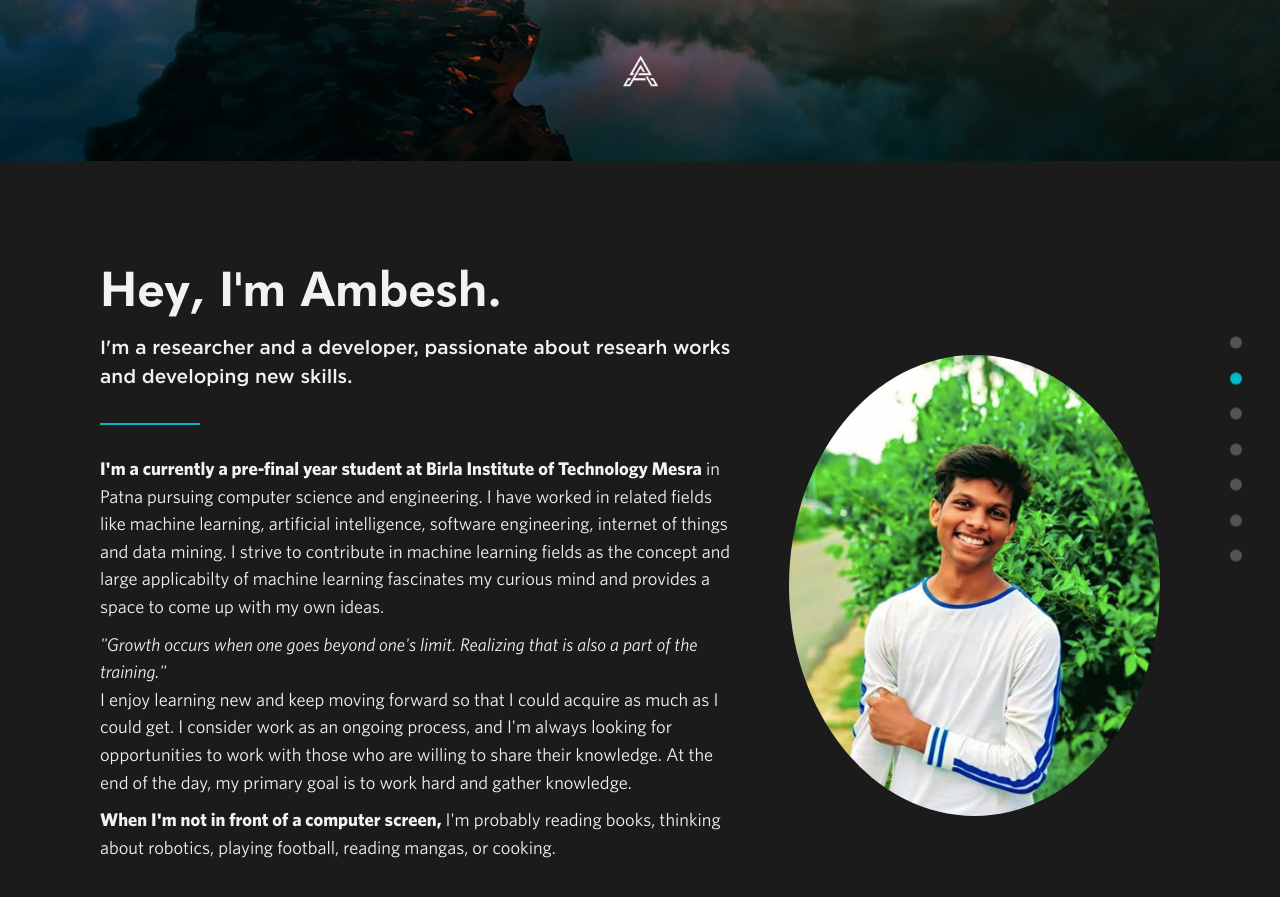
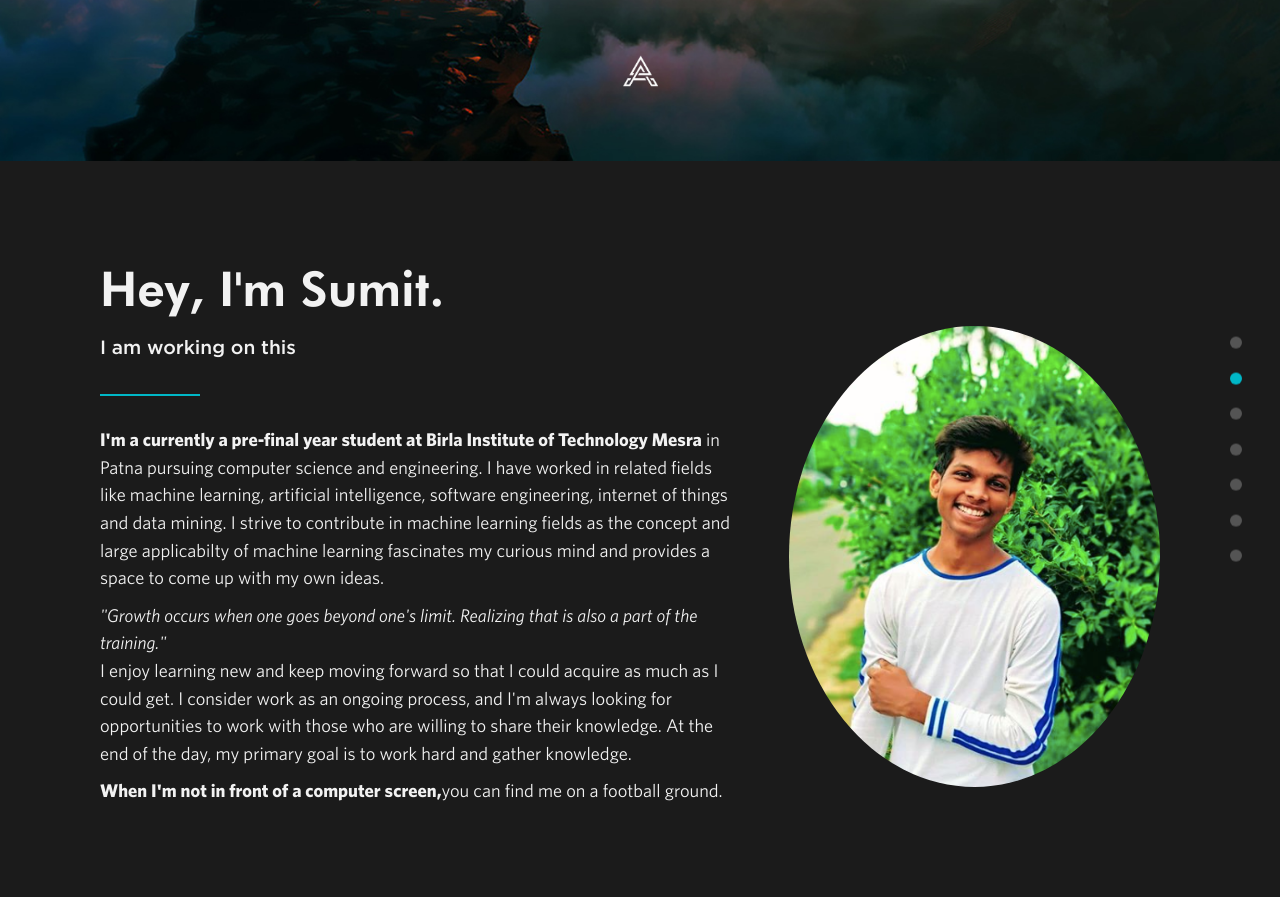
Before and after one commit to sumit6597/sumit6597.github.io, a Jekyll site: the page built from index.html, in a window 1280 px wide and 900 px high, scrolled down 768 px. Shown: the top 897 px of the window. Built offline with Jekyll 4.4.1, drawn with Linux system fonts in a browser that asks for light colours; nearby versions of some CDN libraries.

Commit message:
Update about.html

```diff
--- a/_includes/about.html
+++ b/_includes/about.html
@@ -1,15 +1,15 @@
 <section id="about-section" class="section">
   <div class="section-wrapper">
     <div class="fade-in">
-      <h1 class="section-heading">Hey, I'm Ambesh.</h1>
-      <h3 class="section-subheading">I'm a researcher and a developer, passionate about researh works and developing new skills. </h3>
+      <h1 class="section-heading">Hey, I'm Sumit.</h1>
+      <h3 class="section-subheading">I am working on this  </h3>
       <span class="divider"></span>
       <div class="about-wrapper">
         <img class="headshot" src="img/headshot.jpg" alt="headshot">
         <div class="about-text-wrapper">
           <p class="about-text"><strong>I'm a currently a pre-final year student at Birla Institute of Technology Mesra</strong> in Patna pursuing computer science and engineering. I have worked in related fields like machine learning, artificial intelligence, software engineering, internet of things and data mining. I strive to contribute in machine learning fields as the concept and large applicabilty of machine learning fascinates my curious mind and provides a space to come up with my own ideas.</p>
           <p class="about-text"><cite>"Growth occurs when one goes beyond one's limit. Realizing that is also a part of the training."</cite><br>I enjoy learning new and keep moving forward so that I could acquire as much as I could get. I consider work as an ongoing process, and I'm always looking for opportunities to work with those who are willing to share their knowledge. At the end of the day, my primary goal is to work hard and gather knowledge.</p>
-          <p class="about-text"><strong>When I'm not in front of a computer screen,</strong> I'm probably reading books, thinking about robotics, playing football, reading mangas, or cooking.</p>
+          <p class="about-text"><strong>When I'm not in front of a computer screen,</strong>you can find me on a football ground.</p>
         </div>
       </div>
     </div>
```
